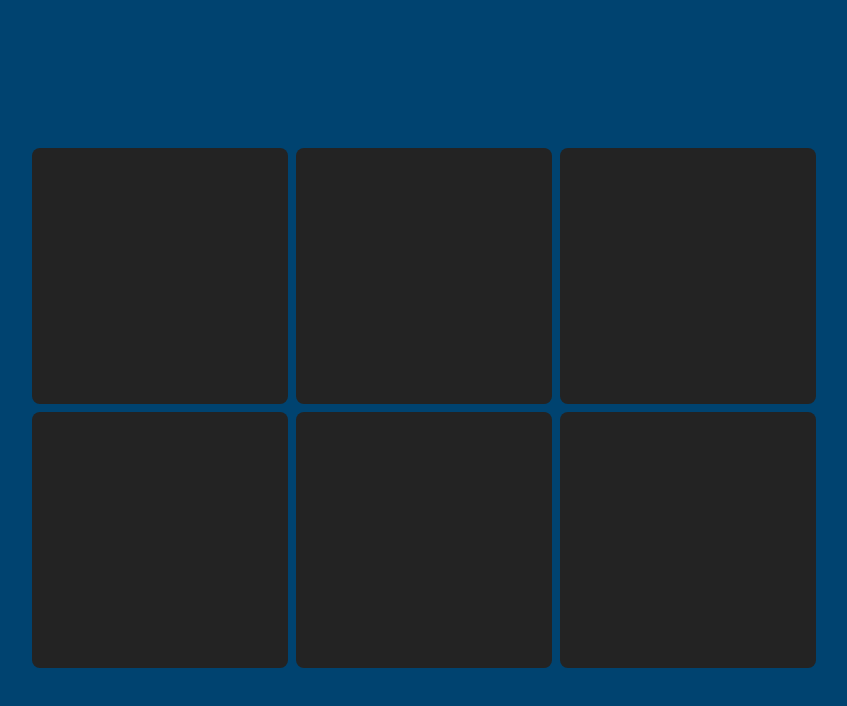
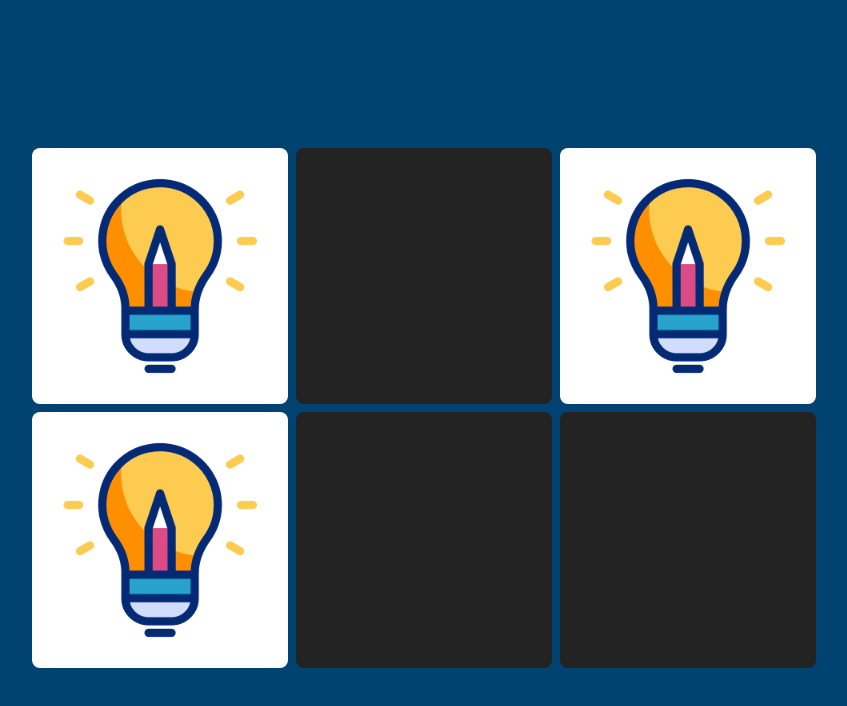
Before and after one commit to JoleneKearse/lights-on-off, a React (Vite) app: page / in a window 1280 px wide. Shown: the top 706 px of the page, without its empty margins (216-1063 px from the left). Built offline with nearby package versions, Linux system fonts and the light colour scheme.

Commit message:
style: add light bulb gif

```diff
--- a/src/App.jsx
+++ b/src/App.jsx
@@ -1,14 +1,15 @@
 import boxData from "./boxes"
 import { useState } from "react"
-import "./index.css"
+import Box from "./components/Box"
 
 function App() {
   const [boxArr, setBoxArr] = useState(boxData)
-  const boxEl = boxArr.map(box => {
-    return (
-      <div className="box" key={box.id}></div>
-    )
-  })
+  const boxEl = boxArr.map(box => (
+    <Box
+      key={box.id}
+      on={box.on}
+    />
+  ))
 
   return (
     <>
--- /dev/null
+++ b/src/components/Box.jsx
@@ -0,0 +1,13 @@
+/* eslint-disable react/prop-types */
+const Box = (props) => {
+
+  return (
+    <section
+      className="box"
+      key={props.id}
+      style={{ backgroundImage: props.on ? 'url("/idea.gif")' : "none" }}
+    ></section>
+  )
+}
+
+export default Box
--- a/src/index.css
+++ b/src/index.css
@@ -37,4 +37,7 @@ main {
   aspect-ratio: 1/1;
   background-color: #232323;
   border-radius: .5rem;
+  background-image: none;
+  background-position: center;
+  background-size: contain;
 }
```
